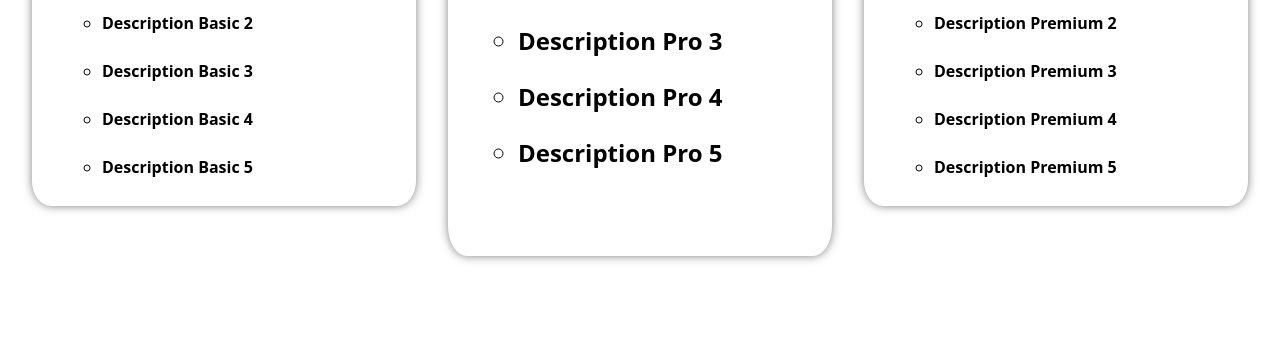
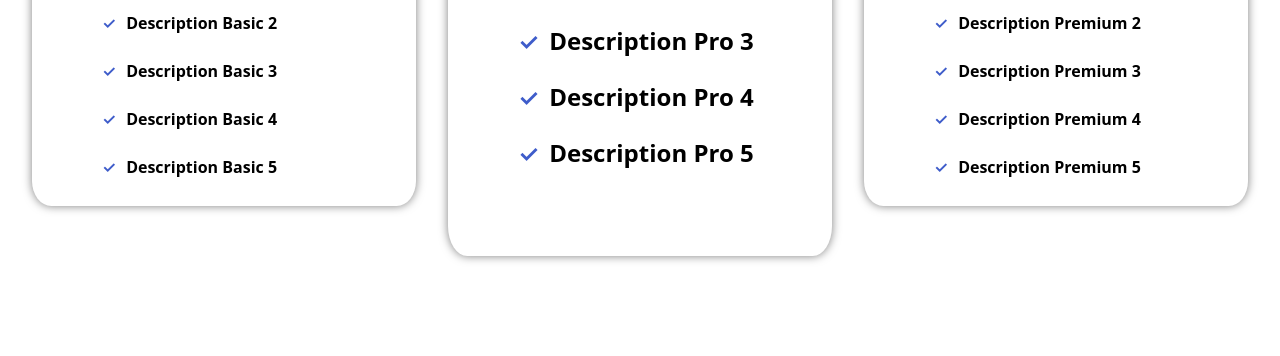
Before and after one commit to nguyentinhquoc/fullStackStudy, a plain HTML site: page html_css/BTVN/Buoi5/f8-zoom-day-5/pricing-table.html in a window 1280 px wide. Shown: the part 444-800 px from the top of the page. Drawn offline with Linux system fonts and the light colour scheme.

Commit message:
bai price box

```diff
--- a/html_css/BTVN/Buoi5/f8-zoom-day-5/css/style.css
+++ b/html_css/BTVN/Buoi5/f8-zoom-day-5/css/style.css
@@ -31,14 +31,17 @@ form h1 {
   border: 2px solid #4caf50;
   outline: none;
 }
+
 .container:has(.input-form:focus) {
   box-shadow: 0 0 10px rgba(76, 175, 80, 0.5);
   padding: 10px;
 }
+
 .input-form:invalid:focus {
   border: 2px solid red;
   outline: none;
 }
+
 label:has(.input-form[required])::before {
   content: '* ';
   color: red;
@@ -75,7 +78,7 @@ label {
   opacity: 1;
 }
 
-.pick-type-email > label {
+.pick-type-email>label {
   display: block;
   margin: 10px;
 }
@@ -89,6 +92,7 @@ label {
   cursor: pointer;
   width: 100%;
 }
+
 /* <+====================Menu====================+> */
 nav a {
   text-decoration: none;
@@ -107,22 +111,25 @@ nav ul {
 nav ul li:last-child {
   border-right: 0px;
 }
+
 nav ul li {
   display: inline-block;
   padding: 34px 32px;
   border-right: 1px solid #ccc;
 }
 
-nav li:hover > a {
+nav li:hover>a {
   color: black;
 }
 
 nav li:hover {
   background-color: white;
 }
+
 nav li:active {
   background-color: #ccc;
 }
+
 /* <+====================price-box====================+> */
 .pricing-table {
   height: 100vh;
@@ -132,16 +139,19 @@ nav li:active {
   align-items: center;
   flex-wrap: wrap;
 }
+
 .pricing-table .price-box:nth-child(2n) {
- font-size: 24px;
+  font-size: 24px;
   height: 600px;
 }
+
 .price-box {
   height: 500px;
   width: 30%;
   box-shadow: 0 0 10px rgba(0, 0, 0, 0.5);
   border-radius: 5%;
 }
+
 .price-box .category {
   font-size: 3rem;
   font-weight: bolder;
@@ -149,17 +159,27 @@ nav li:active {
   padding: 40px 0px;
   border-bottom: 1px solid #ccc;
 }
+
 .price-box .price {
   color: #3e5cca;
   font-size: 5rem;
   font-weight: bolder;
   text-align: center;
   margin: 20px 0px;
-}.price-box ul li{
+}
+
+.price-box ul li {
   margin-top: 2rem;
+}
 
-}.price-box ul{
-  list-style: circle;
- padding: 0px 70px;
- font-weight: 600;
+.price-box ul li::before {
+  content: '✓';
+  color: #3e5cca;
+  margin-right: 10px;
 }
+
+.price-box ul {
+  list-style: none;
+  padding: 0px 70px;
+  font-weight: 600;
+}
```
Also changed, not shown: html_css/BTVN/Buoi5/f8-zoom-day-5/index.html (+1 -0 lines), html_css/BTVN/Buoi5/f8-zoom-day-5/blog-post.html (added).
